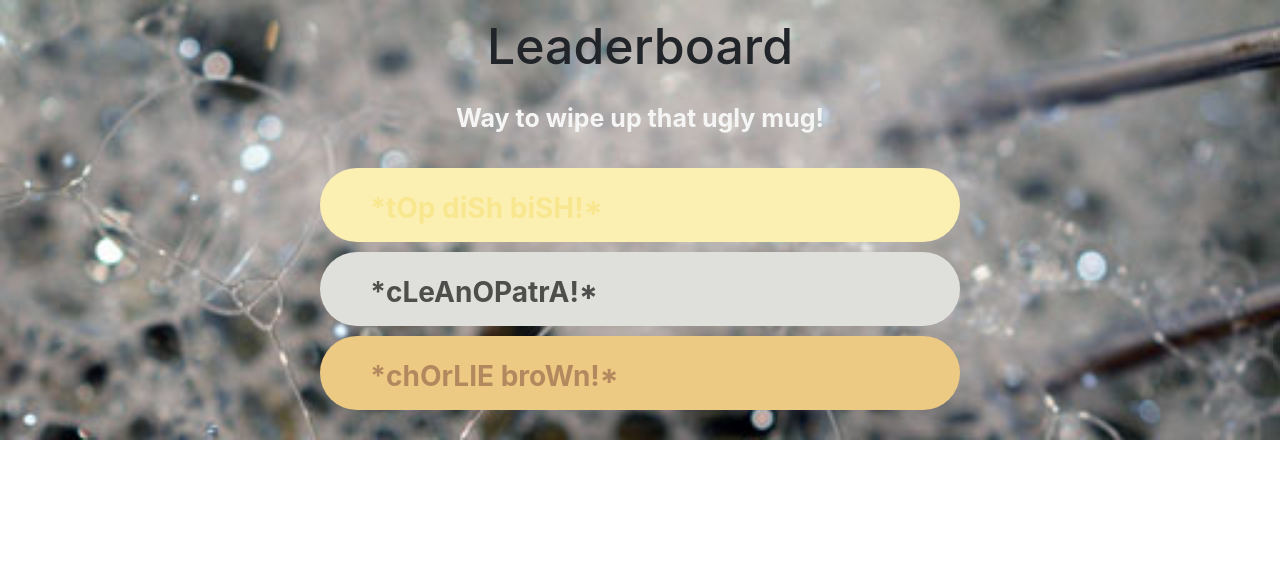
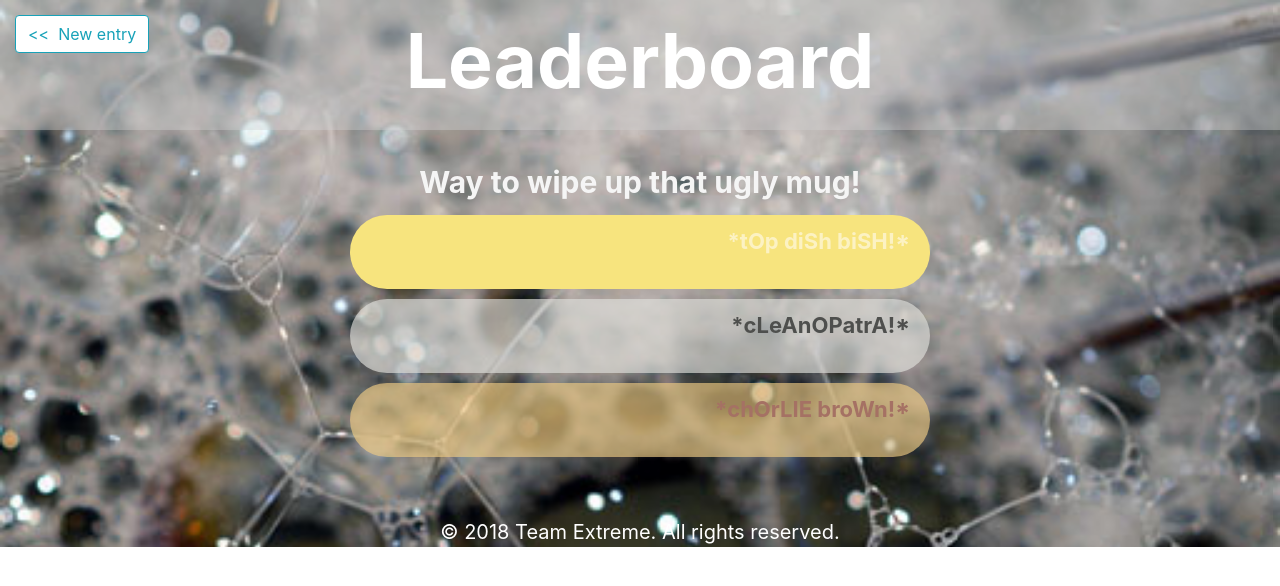
Before and after one commit to jakepizzala/dish-bish, a Flask app: template templates/leaderboard.html in a window 1280 px wide. Shown: the top 586 px of the page. Run offline with Flask 2, Linux system fonts and the light colour scheme; the template is opened without the code that fills it, so the values that code supplies are empty; some libraries are stand-ins or nearby versions.

Commit message:
more pretty

```diff
--- a/app.py
+++ b/app.py
@@ -48,8 +48,9 @@ def leaderboard():
             rank = 10
     else:
         rank = False
+        username =''
 
-    return render_template("leaderboard.html", top_bish=top_bish, counts=counts, cleanopatra=cleanopatra, chorlie=chorlie, rank=rank)
+    return render_template("leaderboard.html", top_bish=top_bish, counts=counts, cleanopatra=cleanopatra, chorlie=chorlie, rank=rank, username=username)
 
 
 @app.route('/addtask')
--- a/static/script.js
+++ b/static/script.js
@@ -7,11 +7,10 @@ function getRandomPun(rank) {
         return;
     }
 	var puns = [
-		"Seems like we got a new Clean Queen!",
-		"You're a real Rinse Prince over there!",
+		"You're a real Rinse Prince!",
 		"WATCH OUT! There's a Sponge Samari on the loose!",
-		"You trying to be some kind of SOAPer bowl champ over there or something?",
-		"All that hard trabajo has made you a proper Chore Señor!",
+		"You're the SOAPer bowl champ!",
+		"Gracias por tu duro trabajo, Señor Chore!",
 		"Knife going over there!",
 		"May the fork be with you.",
 		"NICE! Your enthusiasm has proven you're not just some casual glass kisser.",
@@ -25,12 +24,12 @@ function getRandomPun(rank) {
 		"Way to wipe up that ugly mug!",
 		"WHAT THE FORK! Oh, just you again. Don't sneak up on me like that.",
 		"I had a SINKing feeling you'd never get here, but I'm glad you did!",
-		"You're still a lazy forker, but there's still hope for you."
+		"You're still a lazy forker... but there's hope for you yet!"
 	];
 	if (rank == 1) {
 		return "You da Top Dish Bish, that's what you is! Make a wish!";
 	} else if (rank == 2) {
-		return "CLEANOPATRA! You will not be triumphed over!";
+		return "CLEANOPATRA! You're the Clean Queen!";
 	} else if (rank == 3) {
 		return "You're the greatest, Chorelie Brown!";
 	} else {
@@ -54,4 +53,13 @@ $(document).ready(function(){
         $('#task').val(task);
         $("#task-form").submit();
     })
+
+    $('.back-button').click(function(e) {
+        window.location.href = '/';
+    })
+
+    $('.leaderboard-button').click(function(e) {
+        window.location.href = '/leaderboard';
+    })
+
 });
--- a/static/styles.css
+++ b/static/styles.css
@@ -1,9 +1,5 @@
-h1 {
-    font-size: 50px;
-}
-
 #task-form {
-    font-size: 24px;
+    margin-top: 50px;
 }
 .task-buttons {
     margin-top: 20px;
@@ -13,15 +9,15 @@ h1 {
     padding: 10px;
     margin-top: 10px;
     margin-bottom: 10px;
-    width: 75%;
+    width: 85%;
+    font-size: 27px;
 }
 
 .leaderboard {
     font-size: 28px;
     width: 100%;
-    max-width: 700px;
+    max-width: 600px;
     color: white;
-    padding: 20px;
 }
 
 .count {
@@ -36,7 +32,7 @@ h1 {
 }
 
 .topbish {
-    animation:blinkingBish 0.8s infinite;
+    animation:blinkingBish 1.5s infinite;
     font-weight: bold;
 }
 @keyframes blinkingBish {
@@ -50,15 +46,16 @@ h1 {
 }
 
 .chorlie {
-    color: #b2895e;
+    color: #A57164;
     background-color: #edca84;
     font-weight: bold;
 }
 
 .leaderboard-wrapper {
-    background-size: 100%;
+    background-size: cover;
     background-image: url("/static/bubbles.jpg");
     background-attachment: fixed;
+    background-position: center;
 }
 
 .homepage-wrapper {
@@ -75,12 +72,110 @@ h1 {
     font-weight: bold;
 }
 
-.message {
+.message-text {
+    max-width: 700px;
+    font-size: 30px;
     font-weight: bold;
-    font-size: 25px;
     color: whitesmoke;
 }
 
-.message-text {
-    max-width: 500px;
+#current-user {
+    animation:blinkingUser 3s infinite;
+    font-weight: bold;
 }
+@keyframes blinkingUser {
+    0%{background-color: rgb(0,255,255, 1);}
+    50%{background-color: rgb(0,255,255, .5);}
+    100%{background-color: rgb(0,255,255, 1);}
+}
+
+#current-cleanopatra {
+    animation:blinkingCleano 3s infinite;
+}
+@keyframes blinkingCleano {
+    0%{background-color: rgb(223,224,219, 1);}
+    50%{background-color: rgb(223,224,219, .5);}
+    100%{background-color: rgb(223,224,219, 1);}
+}
+
+#current-chorlie {
+    animation:blinkingChorlie 3s infinite;
+}
+@keyframes blinkingChorlie {
+    0%{background-color: rgb(237,202,132, 1);}
+    50%{background-color: rgb(237,202,132, .5);}
+    100%{background-color: rgb(237,202,132, 1);}
+}
+
+.title.d-md-none {
+    font-size: 14px;
+}
+
+.title.d-md-block {
+    float: right;
+    font-size: 22px;
+}
+
+.points {
+    min-width: 50px;
+}
+
+.header-wrapper {
+    background-color: rgb(211,211,211, .4);
+    margin-bottom: 30px;
+}
+h1 {
+    font-weight: bold;
+    color: white;
+}
+
+h1.d-md-none {
+    font-size: 50px;
+}
+
+h1.d-md-block {
+    font-size: 75px;
+}
+
+
+.homepage-header-back {
+    background-color: rgb(211,211,211, .4);
+    margin-bottom: 30px;
+}
+
+.copyright {
+    position: fixed;
+    width: 100%;
+    text-align: center;
+    color: white;
+    font-size: 20px;
+    bottom: 0;
+}
+
+.copyright.bottom {
+    position: initial;
+    margin-top:50px;
+}
+
+.back-button {
+    position: fixed;
+    top: 15px;
+    left: 15px;
+    background-color: white;
+}
+
+.leaderboard-button {
+    position: fixed;
+    top: 15px;
+    right: 15px;
+    background-color: white;
+}
+
+.form-control#name {
+    font-size: 20px;
+    height: 50px;
+}
+
+.form-group {
+    text-align: center;
+}
--- a/templates/base.html
+++ b/templates/base.html
@@ -19,4 +19,6 @@
 <script src="https://maxcdn.bootstrapcdn.com/bootstrap/4.0.0/js/bootstrap.min.js" integrity="sha384-JZR6Spejh4U02d8jOt6vLEHfe/JQGiRRSQQxSfFWpi1MquVdAyjUar5+76PVCmYl" crossorigin="anonymous"></script>
 <script type = "text/javascript"
          src = "{{ url_for('static', filename = 'script.js') }}" ></script>
+<script src="https://cdnjs.cloudflare.com/ajax/libs/open-iconic/1.1.1/font/css/open-iconic-bootstrap.min.css"></script>
+<script src="https://cdnjs.cloudflare.com/ajax/libs/open-iconic/1.1.1/font/css/open-iconic-foundation.css"></script>
 </body>
--- a/templates/leaderboard.html
+++ b/templates/leaderboard.html
@@ -1,9 +1,12 @@
 {% extends 'base.html' %}
 {% block body %}
 <div class="leaderboard-wrapper">
-<div class="d-flex flex-row justify-content-center">
+<div class="d-flex flex-row justify-content-center header-wrapper">
   <div class="p-3">
-    <h1>Leaderboard</h1>
+    <h1 class="d-md-none">Leaderboard</h1>
+    <h1 class="d-none d-md-block">Leaderboard</h1>
+    <div class="d-md-none back-button btn btn-outline-info"><<</div>
+    <div class="d-none d-md-block back-button btn btn-outline-info"><<&nbsp;&nbsp;New entry</div>
   </div>
 </div>
 <div class="d-flex flex-row justify-content-center message">
@@ -14,20 +17,23 @@
         <div class="count topbish">
             <div class="attribute points">{{top_bish.points}}&nbsp;&nbsp;</div>
             <div class="attribute">{{top_bish.name}}</div>
-            <div class="attribute">*tOp diSh biSH!*</div>
+            <div class="attribute title d-md-none">*tOp diSh biSH!*</div>
+            <div class="attribute title d-none d-md-block">*tOp diSh biSH!*</div>
         </div>
-        <div class="count cleanopatra">
+        <div class="count cleanopatra" {% if cleanopatra.name == username %}id="current-cleanopatra"{% endif %}>
             <div class="attribute points">{{cleanopatra.points}}&nbsp;&nbsp;</div>
             <div class="attribute">{{cleanopatra.name}}</div>
-            <div class="attribute">*cLeAnOPatrA!*</div>
+            <div class="attribute title d-md-none">*cLeAnOPatrA!*</div>
+            <div class="attribute title d-none d-md-block">*cLeAnOPatrA!*</div>
         </div>
-        <div class="count chorlie">
+        <div class="count chorlie" {% if chorlie.name == username %}id="current-chorlie"{% endif %}>
             <div class="attribute points">{{chorlie.points}}&nbsp;&nbsp;</div>
             <div class="attribute">{{chorlie.name}}</div>
-            <div class="attribute">*chOrLIE broWn!*</div>
+            <div class="attribute title d-md-none">*chOrLIE broWn!*</div>
+            <div class="attribute title d-none d-md-block">*chOrLIE broWn!*</div>
         </div>
         {% for count in counts %}
-        <div class="count">
+        <div class="count" {% if count.name == username %}id="current-user"{% endif %}>
             <div class="attribute points">{{count.points}}&nbsp;&nbsp;</div>
             <div class="attribute">{{count.name}}</div>
         </div>
@@ -35,5 +41,6 @@
     </div>
 </div>
 <div class="rank">{{rank}}</div>
+<div class="copyright bottom">© 2018 Team Extreme. All rights reserved.</div>
 </div>
 {% endblock %}
```
Also changed, not shown: templates/homepage.html (+8 -4 lines).
